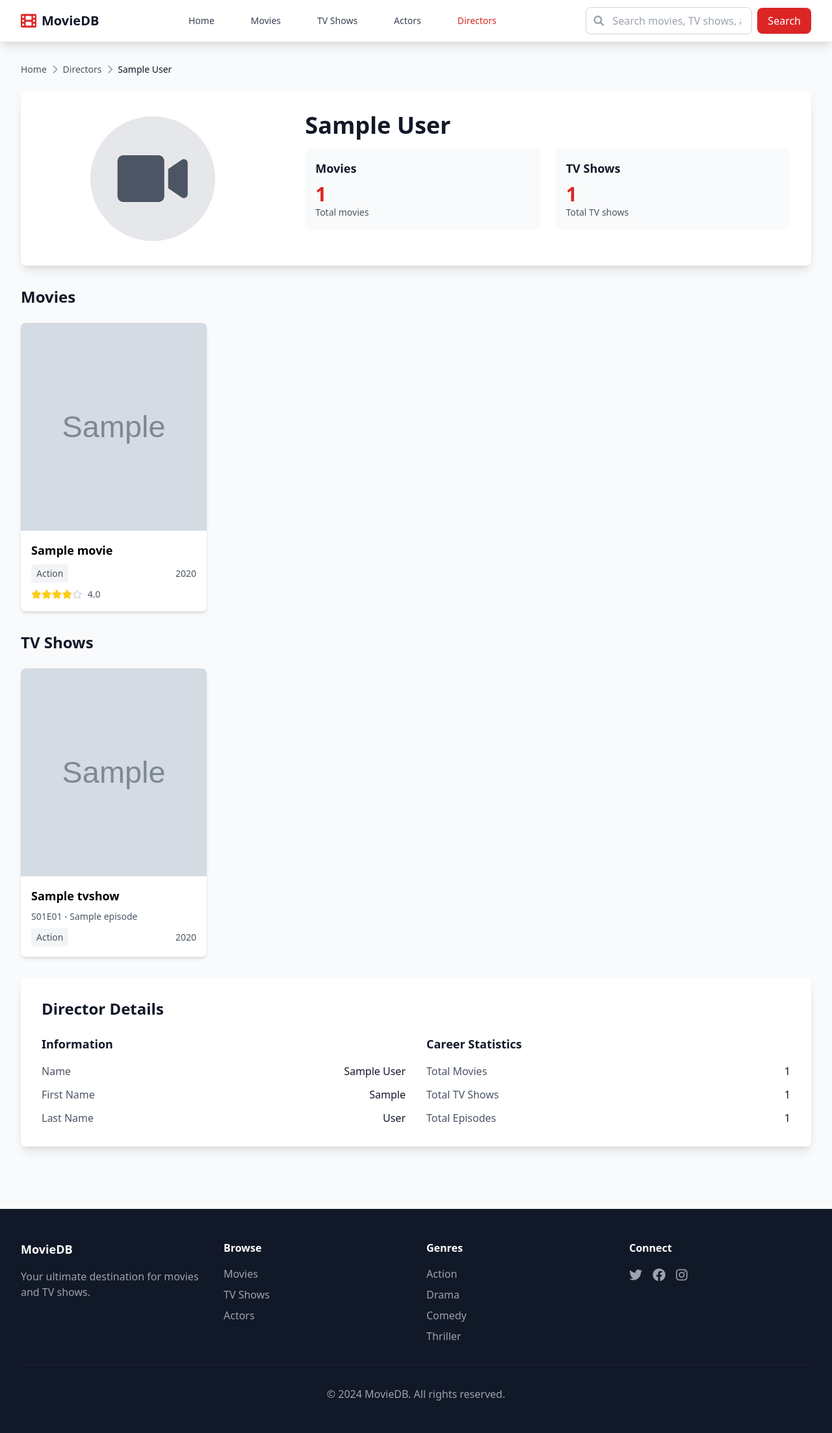
After one commit to EricOuma/moviesdb, a Django app: page /directors/1/ in a window 1280 px wide. The commit adds this page. Shown: the whole page at 65% size. Run offline with Django 5.2, Linux system fonts and the light colour scheme; tables that the repository leaves empty hold one stand-in row (values such as "Sample post"); grey boxes marked "Sample" are stand-in pictures; some libraries are stand-ins or nearby versions.

Commit message:
first version

```diff
--- a/movies/templates/movies/base.html
+++ b/movies/templates/movies/base.html
@@ -1,3 +1,4 @@
+{% load movie_extras %}
 <!DOCTYPE html>
 <html lang="en">
 <head>
@@ -33,17 +34,20 @@
                 </div>
 
                 <div class="flex items-center space-x-8">
-                    <a href="{% url 'movies:home' %}" class="text-gray-700 hover:text-movie-red px-3 py-2 rounded-md text-sm font-medium transition-colors">
+                    <a href="{% url 'movies:home' %}" class="{% navactive 'home' 'search' %} text-gray-700 hover:text-movie-red px-3 py-2 rounded-md text-sm font-medium transition-colors">
                         Home
                     </a>
-                    <a href="{% url 'movies:movie_list' %}" class="text-gray-700 hover:text-movie-red px-3 py-2 rounded-md text-sm font-medium transition-colors">
+                    <a href="{% url 'movies:movie_list' %}" class="{% navactive 'movie_list' 'movie_detail' %} text-gray-700 hover:text-movie-red px-3 py-2 rounded-md text-sm font-medium transition-colors">
                         Movies
                     </a>
-                    <a href="{% url 'movies:tv_show_list' %}" class="text-gray-700 hover:text-movie-red px-3 py-2 rounded-md text-sm font-medium transition-colors">
+                    <a href="{% url 'movies:tv_show_list' %}" class="{% navactive 'tv_show_list' 'tv_show_detail' %} text-gray-700 hover:text-movie-red px-3 py-2 rounded-md text-sm font-medium transition-colors">
                         TV Shows
                     </a>
-                    <a href="{% url 'movies:actor_list' %}" class="text-gray-700 hover:text-movie-red px-3 py-2 rounded-md text-sm font-medium transition-colors">
+                    <a href="{% url 'movies:actor_list' %}" class="{% navactive 'actor_list' 'actor_detail' %} text-gray-700 hover:text-movie-red px-3 py-2 rounded-md text-sm font-medium transition-colors">
                         Actors
+                    </a>
+                    <a href="{% url 'movies:director_list' %}" class="{% navactive 'director_list' 'director_detail' %} text-gray-700 hover:text-movie-red px-3 py-2 rounded-md text-sm font-medium transition-colors">
+                        Directors
                     </a>
                 </div>
 
--- /dev/null
+++ b/movies/templates/movies/director_detail.html
@@ -0,0 +1,197 @@
+{% extends 'movies/base.html' %}
+{% load movie_extras %}
+
+{% block title %}{{ director.full_name }} - MovieDB{% endblock %}
+
+{% block content %}
+<!-- Breadcrumb -->
+<nav class="mb-6">
+    <ol class="flex items-center space-x-2 text-sm text-gray-600">
+        <li><a href="{% url 'movies:home' %}" class="hover:text-movie-red transition-colors">Home</a></li>
+        <li><i class="fas fa-chevron-right text-gray-400"></i></li>
+        <li><a href="{% url 'movies:director_list' %}" class="hover:text-movie-red transition-colors">Directors</a></li>
+        <li><i class="fas fa-chevron-right text-gray-400"></i></li>
+        <li class="text-gray-900">{{ director.full_name }}</li>
+    </ol>
+</nav>
+
+<!-- Director Header -->
+<div class="bg-white rounded-lg shadow-lg overflow-hidden mb-8">
+    <div class="md:flex">
+        <!-- Director Avatar -->
+        <div class="md:w-1/3 p-8 flex items-center justify-center">
+            <div class="w-48 h-48 bg-gray-200 rounded-full flex items-center justify-center">
+                <i class="fas fa-video text-gray-600 text-8xl"></i>
+            </div>
+        </div>
+
+        <!-- Director Info -->
+        <div class="md:w-2/3 p-8">
+            <h1 class="text-4xl font-bold text-gray-900 mb-4">{{ director.full_name }}</h1>
+
+            <div class="grid grid-cols-1 md:grid-cols-2 gap-6 mb-6">
+                <div class="bg-gray-50 rounded-lg p-4">
+                    <h3 class="text-lg font-semibold text-gray-900 mb-2">Movies</h3>
+                    <p class="text-3xl font-bold text-movie-red">{{ director.total_movies }}</p>
+                    <p class="text-sm text-gray-600">Total movies</p>
+                </div>
+
+                <div class="bg-gray-50 rounded-lg p-4">
+                    <h3 class="text-lg font-semibold text-gray-900 mb-2">TV Shows</h3>
+                    <p class="text-3xl font-bold text-movie-red">{{ director.total_tv_shows }}</p>
+                    <p class="text-sm text-gray-600">Total TV shows</p>
+                </div>
+            </div>
+
+            {% if director.bio %}
+            <div class="mb-6">
+                <h3 class="text-lg font-semibold text-gray-900 mb-2">Biography</h3>
+                <p class="text-gray-700 leading-relaxed">{{ director.bio }}</p>
+            </div>
+            {% endif %}
+
+            {% if director.birth_date %}
+            <div class="text-sm text-gray-600">
+                <span class="font-medium">Birth Date:</span> {{ director.birth_date|date:"F j, Y" }}
+            </div>
+            {% endif %}
+        </div>
+    </div>
+</div>
+
+<!-- Movies Section -->
+{% if director.movies.all %}
+<section class="mb-8">
+    <h2 class="text-2xl font-bold text-gray-900 mb-6">Movies</h2>
+    <div class="grid grid-cols-1 sm:grid-cols-2 lg:grid-cols-3 xl:grid-cols-4 gap-6">
+        {% for movie in director.movies.all %}
+        <div class="bg-white rounded-lg shadow-md overflow-hidden hover:shadow-lg transition-shadow">
+            <a href="{% url 'movies:movie_detail' movie.id %}">
+                {% if movie.poster %}
+                <img src="{{ movie.poster }}" alt="{{ movie.title }}" class="w-full h-80 object-cover">
+                {% else %}
+                <div class="w-full h-80 bg-gray-200 flex items-center justify-center">
+                    <i class="fas fa-film text-gray-400 text-4xl"></i>
+                </div>
+                {% endif %}
+            </a>
+            <div class="p-4">
+                <h3 class="font-semibold text-lg mb-2 truncate">
+                    <a href="{% url 'movies:movie_detail' movie.id %}" class="hover:text-movie-red transition-colors">
+                        {{ movie.title }}
+                    </a>
+                </h3>
+                <div class="flex items-center justify-between text-sm text-gray-600 mb-2">
+                    <span class="bg-gray-100 px-2 py-1 rounded">{{ movie.genre|title }}</span>
+                    <span>{{ movie.release_date.year }}</span>
+                </div>
+                <div class="flex items-center">
+                    <div class="flex text-yellow-400 text-sm">
+                        {% for star in movie.rating|rating_stars %}
+                        {% if star.0 %}
+                        <i class="fas fa-star text-yellow-400"></i>
+                        {% elif star.1 %}
+                        <i class="fas fa-star-half-alt text-yellow-400"></i>
+                        {% else %}
+                        <i class="far fa-star text-gray-300"></i>
+                        {% endif %}
+                        {% endfor %}
+                    </div>
+                    <span class="ml-2 text-sm text-gray-600">{{ movie.rating|format_rating }}</span>
+                </div>
+            </div>
+        </div>
+        {% endfor %}
+    </div>
+</section>
+{% endif %}
+
+<!-- TV Shows Section -->
+{% if director.tv_show_episodes.all %}
+<section class="mb-8">
+    <h2 class="text-2xl font-bold text-gray-900 mb-6">TV Shows</h2>
+    <div class="grid grid-cols-1 sm:grid-cols-2 lg:grid-cols-3 xl:grid-cols-4 gap-6">
+        {% for episode in director.tv_show_episodes.all|slice:":12" %}
+        <div class="bg-white rounded-lg shadow-md overflow-hidden hover:shadow-lg transition-shadow">
+            <a href="{% url 'movies:tv_show_detail' episode.season.show.id %}">
+                {% if episode.season.show.poster %}
+                <img src="{{ episode.season.show.poster }}" alt="{{ episode.season.show.title }}" class="w-full h-80 object-cover">
+                {% else %}
+                <div class="w-full h-80 bg-gray-200 flex items-center justify-center">
+                    <i class="fas fa-tv text-gray-400 text-4xl"></i>
+                </div>
+                {% endif %}
+            </a>
+            <div class="p-4">
+                <h3 class="font-semibold text-lg mb-2 truncate">
+                    <a href="{% url 'movies:tv_show_detail' episode.season.show.id %}" class="hover:text-movie-red transition-colors">
+                        {{ episode.season.show.title }}
+                    </a>
+                </h3>
+                <p class="text-sm text-gray-600 mb-2">{{ episode.full_title }}</p>
+                <div class="flex items-center justify-between text-sm text-gray-600">
+                    <span class="bg-gray-100 px-2 py-1 rounded">{{ episode.season.show.genre|title }}</span>
+                    <span>{{ episode.season.show.start_date.year }}</span>
+                </div>
+            </div>
+        </div>
+        {% endfor %}
+    </div>
+</section>
+{% endif %}
+
+<!-- Director Details -->
+<section class="bg-white rounded-lg shadow-lg p-8">
+    <h2 class="text-2xl font-bold text-gray-900 mb-6">Director Details</h2>
+    <div class="grid grid-cols-1 md:grid-cols-2 gap-8">
+        <div>
+            <h3 class="text-lg font-semibold text-gray-900 mb-4">Information</h3>
+            <dl class="space-y-3">
+                <div class="flex justify-between">
+                    <dt class="text-gray-600">Name</dt>
+                    <dd class="text-gray-900 font-medium">{{ director.full_name }}</dd>
+                </div>
+                <div class="flex justify-between">
+                    <dt class="text-gray-600">First Name</dt>
+                    <dd class="text-gray-900 font-medium">{{ director.first_name }}</dd>
+                </div>
+                <div class="flex justify-between">
+                    <dt class="text-gray-600">Last Name</dt>
+                    <dd class="text-gray-900 font-medium">{{ director.last_name }}</dd>
+                </div>
+                {% if director.birth_date %}
+                <div class="flex justify-between">
+                    <dt class="text-gray-600">Birth Date</dt>
+                    <dd class="text-gray-900 font-medium">{{ director.birth_date|date:"F j, Y" }}</dd>
+                </div>
+                {% endif %}
+            </dl>
+        </div>
+
+        <div>
+            <h3 class="text-lg font-semibold text-gray-900 mb-4">Career Statistics</h3>
+            <dl class="space-y-3">
+                <div class="flex justify-between">
+                    <dt class="text-gray-600">Total Movies</dt>
+                    <dd class="text-gray-900 font-medium">{{ director.total_movies }}</dd>
+                </div>
+                <div class="flex justify-between">
+                    <dt class="text-gray-600">Total TV Shows</dt>
+                    <dd class="text-gray-900 font-medium">{{ director.total_tv_shows }}</dd>
+                </div>
+                <div class="flex justify-between">
+                    <dt class="text-gray-600">Total Episodes</dt>
+                    <dd class="text-gray-900 font-medium">{{ director.tv_show_episodes.count }}</dd>
+                </div>
+            </dl>
+        </div>
+    </div>
+
+    {% if director.bio %}
+    <div class="mt-8 pt-8 border-t border-gray-200">
+        <h3 class="text-lg font-semibold text-gray-900 mb-4">Biography</h3>
+        <p class="text-gray-700 leading-relaxed">{{ director.bio }}</p>
+    </div>
+    {% endif %}
+</section>
+{% endblock %}
--- a/movies/templates/movies/movie_detail.html
+++ b/movies/templates/movies/movie_detail.html
@@ -171,7 +171,7 @@
                     <dt class="text-gray-600">Rating</dt>
                     <dd class="text-gray-900 font-medium">
                         {% if movie.rating != "No ratings yet" %}
-                        {{ movie.rating }} / 5
+                        {{ movie.rating|floatformat }} / 5
                         {% else %}
                         No ratings yet
                         {% endif %}
--- a/movies/templatetags/movie_extras.py
+++ b/movies/templatetags/movie_extras.py
@@ -1,7 +1,7 @@
 from django import template
-from decimal import Decimal
 
 register = template.Library()
+
 
 @register.filter
 def rating_stars(rating):
@@ -29,6 +29,7 @@ def rating_stars(rating):
     except (ValueError, TypeError):
         return [(False, False) for _ in range(5)]
 
+
 @register.filter
 def format_rating(rating):
     """
@@ -42,3 +43,22 @@ def format_rating(rating):
         return f"{rating_value:.1f}"
     except (ValueError, TypeError):
         return "No ratings yet"
+
+
+@register.simple_tag(takes_context=True)
+def navactive(context, *view_names, class_names="text-movie-red"):
+    resolver_match = context['request'].resolver_match
+    if resolver_match.url_name in view_names:
+        return class_names
+    return ""
+
+
+@register.filter
+def subtract(value, arg):
+    try:
+        return int(value) - int(arg)
+    except ValueError:
+        try:
+            return value - arg
+        except TypeError:
+            return ""
--- a/movies/urls.py
+++ b/movies/urls.py
@@ -11,5 +11,7 @@ urlpatterns = [
     path('tv-shows/<int:tv_show_id>/', views.tv_show_detail, name='tv_show_detail'),
     path('actors/', views.actor_list, name='actor_list'),
     path('actors/<int:actor_id>/', views.actor_detail, name='actor_detail'),
+    path('directors/', views.director_list, name='director_list'),
+    path('directors/<int:director_id>/', views.director_detail, name='director_detail'),
     path('search/', views.search, name='search'),
 ]
--- a/movies/views.py
+++ b/movies/views.py
@@ -2,23 +2,24 @@ from django.shortcuts import render, get_object_or_404
 from django.db.models import Avg, Count
 from django.core.paginator import Paginator
 from django.db.models import Q
-from .models import Movie, TVShow, Actor, Director, GenreChoices
+from movies.models import Movie, TVShow, Actor, Director, GenreChoices
 
 
 def home(request):
     """Home page with featured content"""
+    movies = Movie.objects.annotate(
+        avg_rating=Avg('ratings__rating')
+    )
+    tv_shows = TVShow.objects.annotate(
+        avg_rating=Avg('seasons__episodes__ratings__rating')
+    )
     # Get featured movies and TV shows
-    featured_movies = Movie.objects.annotate(
-        avg_rating=Avg('ratings__rating')
-    ).filter(avg_rating__gte=4.0).order_by('-avg_rating')[:6]
-
-    featured_tv_shows = TVShow.objects.annotate(
-        avg_rating=Avg('seasons__episodes__ratings__rating')
-    ).filter(avg_rating__gte=4.0).order_by('-avg_rating')[:6]
+    featured_movies = movies.filter(avg_rating__gte=4.0).order_by('-avg_rating')[:6]
+    featured_tv_shows = tv_shows.filter(avg_rating__gte=4.0).order_by('-avg_rating')[:6]
 
     # Get latest releases
-    latest_movies = Movie.objects.order_by('-release_date')[:8]
-    latest_tv_shows = TVShow.objects.order_by('-start_date')[:8]
+    latest_movies = movies.order_by('-release_date')[:8]
+    latest_tv_shows = tv_shows.order_by('-start_date')[:8]
 
     context = {
         'featured_movies': featured_movies,
@@ -188,14 +189,51 @@ def actor_detail(request, actor_id):
     return render(request, 'movies/actor_detail.html', context)
 
 
+def director_list(request):
+    """List all directors"""
+    directors = Director.objects.annotate(
+        movie_count=Count('movies'),
+        tv_episode_count=Count('tv_show_episodes')
+    ).order_by('first_name')
+
+    # Search
+    search = request.GET.get('search')
+    if search:
+        directors = directors.filter(
+            Q(first_name__icontains=search) |
+            Q(last_name__icontains=search)
+        )
+
+    # Pagination
+    paginator = Paginator(directors, 20)
+    page_number = request.GET.get('page')
+    page_obj = paginator.get_page(page_number)
+
+    context = {
+        'page_obj': page_obj,
+        'current_search': search,
+    }
+    return render(request, 'movies/director_list.html', context)
+
+
+def director_detail(request, director_id):
+    """Detailed view of a single director"""
+    director = get_object_or_404(Director, id=director_id)
+
+    context = {
+        'director': director,
+    }
+    return render(request, 'movies/director_detail.html', context)
+
+
 def search(request):
-    """Global search across movies, TV shows, and actors"""
+    """Global search across movies, TV shows, actors, and directors"""
     query = request.GET.get('q', '')
     min_rating = request.GET.get('min_rating', '')
     max_rating = request.GET.get('max_rating', '')
     year_from = request.GET.get('year_from', '')
     year_to = request.GET.get('year_to', '')
-    content_type = request.GET.get('content_type', 'all')  # all, movies, tv_shows, actors
+    content_type = request.GET.get('content_type', 'all')  # all, movies, tv_shows, actors, directors
 
     results = {}
 
@@ -237,10 +275,10 @@ def search(request):
             tv_shows = tv_shows.filter(start_date__year__lte=int(year_to))
 
         # Search actors
-        actors = Actor.objects.filter(
-            Q(first_name__icontains=query) |
-            Q(last_name__icontains=query)
-        )
+        actors = Actor.objects.filter(full_name__icontains=query)
+
+        # Search directors
+        directors = Director.objects.filter(full_name__icontains=query)
 
         # Limit results based on content type
         if content_type == 'movies':
@@ -249,11 +287,14 @@ def search(request):
             results = {'tv_shows': tv_shows[:20]}
         elif content_type == 'actors':
             results = {'actors': actors[:20]}
+        elif content_type == 'directors':
+            results = {'directors': directors[:20]}
         else:
             results = {
-                'movies': movies[:10],
-                'tv_shows': tv_shows[:10],
-                'actors': actors[:10],
+                'movies': movies[:8],
+                'tv_shows': tv_shows[:8],
+                'actors': actors[:8],
+                'directors': directors[:8],
             }
 
     context = {
```
Also changed, not shown: movies/admin.py (+19 -5 lines), movies/models.py (+12 -2 lines), movies/templates/movies/director_list.html (added, +123 -0 lines), movies/templates/movies/home.html (+8 -8 lines), movies/templates/movies/search.html (+48 -6 lines), movies/templates/movies/tv_show_detail.html (+15 -21 lines).
